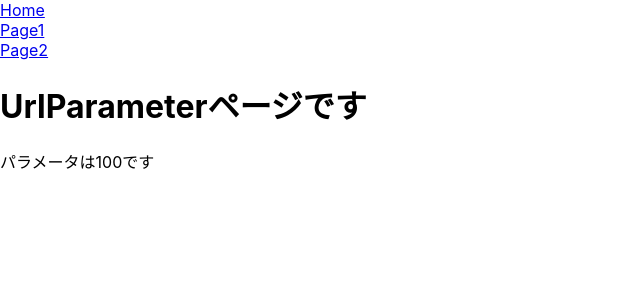
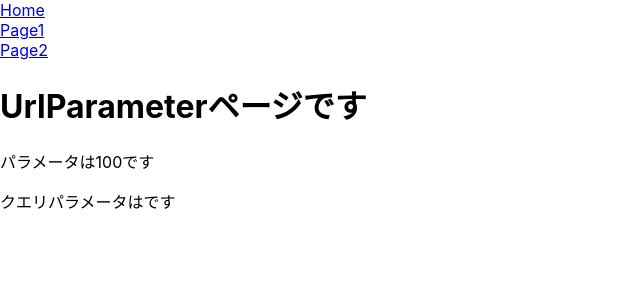
Before and after one commit to ahiru401066/React, a React (Create React App) app in the folder my-react-project/: page /page2/100 in a window 1280 px wide. Shown: the top 300 px of the page, without its empty margins (0-640 px from the left). Built offline with nearby package versions, Linux system fonts and the light colour scheme.

Commit message:
queryパラメータの利用

```diff
--- a/my-react-project/src/Page2.jsx
+++ b/my-react-project/src/Page2.jsx
@@ -5,6 +5,8 @@
     <div>
       <h1>Page2ページです</h1>
       <Link to="/page2/100">URL Parameter</Link>
+      <br />
+      <Link to="/page2/999?name=hogehoge">Query Parameter</Link>
     </div>
   );
 };
--- a/my-react-project/src/UrlParameter.jsx
+++ b/my-react-project/src/UrlParameter.jsx
@@ -1,11 +1,15 @@
-import { useParams } from "react-router-dom";
+import { useParams, useLocation } from "react-router-dom";
 
 export const UrlParameter = () => {
   const { id } = useParams();
+  const { search } = useLocation();
+  const query = new URLSearchParams(search);
+  console.log(query);
   return (
     <div>
       <h1>UrlParameterページです</h1>
       <p>パラメータは{id}です</p>
+      <p>クエリパラメータは{query.get("name")}です</p>
     </div>
   );
 };
```
